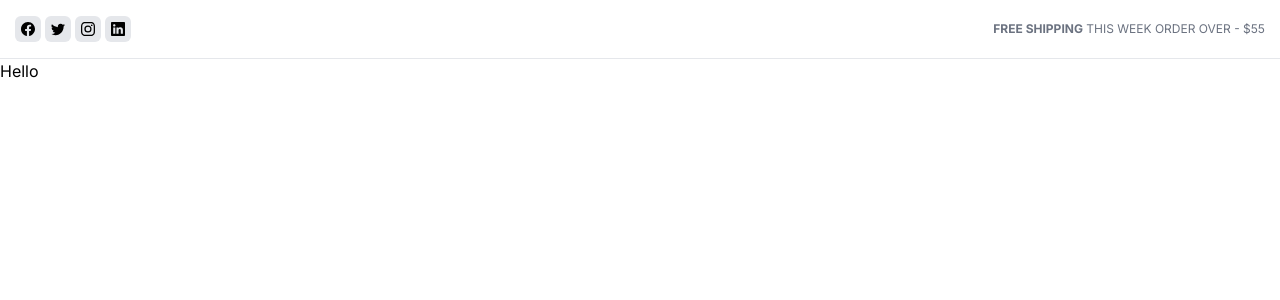
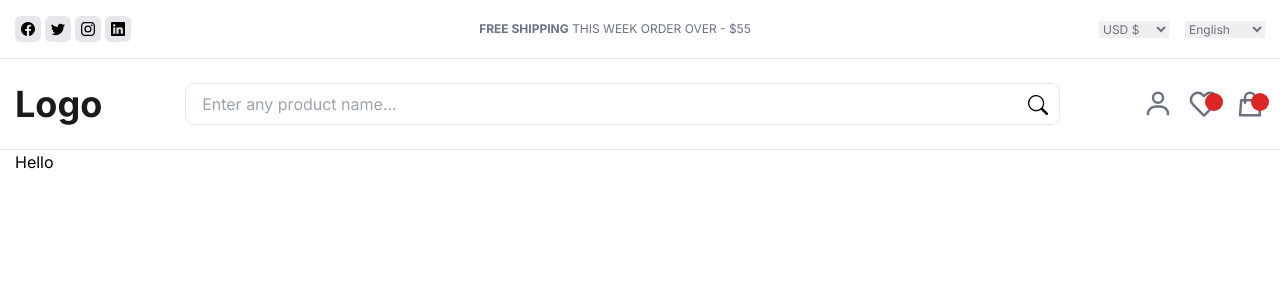
Before and after one commit to tsopsericado/next-shopping, a Next.js app: page / in a window 1280 px wide. Shown: the top 300 px of the page. Built offline with nearby package versions, Linux system fonts and the light colour scheme.

Commit message:
some changes made

```diff
--- a/src/app/layout.tsx
+++ b/src/app/layout.tsx
@@ -2,6 +2,7 @@
 import type { Metadata } from "next";
 import { Inter } from "next/font/google";
 import HeaderTop from "../components/HeaderTop";
+import HeaderMain from "../components/HeaderMain";
 
 const inter = Inter({ subsets: ["latin"] });
 
@@ -19,6 +20,7 @@
     <html lang="en">
       <body className={inter.className}>
         <HeaderTop/>
+        <HeaderMain/>
         {children}
         </body>
     </html>
--- a/src/app/page.tsx
+++ b/src/app/page.tsx
@@ -1,6 +1,6 @@
 
 export default function Home() {
   return (
-    <main>Hello</main>
+    <main className="container">Hello</main>
   )
 }
--- /dev/null
+++ b/src/components/HeaderMain.tsx
@@ -0,0 +1,45 @@
+import React from "react";
+import { BsSearch } from "react-icons/bs";
+import { BiUser } from "react-icons/bi";
+import { FiHeart } from "react-icons/fi";
+import { HiOutlineShoppingBag } from "react-icons/hi";
+
+const HeaderMain = () => {
+  return (
+    <div className="border-b border-gray-200 py-6">
+      <div className="container sm:flex justify-between items-center">
+        <div className="font-bold text-4xl text-center pb-4 sm:pb-0 text-blackish">
+          Logo
+        </div>
+
+        <div className="w-full sm:w-[300px] md:w-[70%] relative">
+          <input
+            className="border-gray-200 border p-2 px-4 rounded-lg w-full"
+            type="text"
+            placeholder="Enter any product name..."
+          />
+          <BsSearch
+            className="absolute right-0 top-0 mr-3 mt-3 to-gray-400"
+            size={20}
+          />
+        </div>
+
+        <div className="hidden lg:flex gap-4 text-gray-500 text-[30px]">
+          <BiUser />
+
+          <div className="relative">
+            <FiHeart />
+            <div className="bg-red-600 rounded-full absolute top-0 right-0 w-[18px] h-[18px] text-[12px] text-white grid place-items-center translate-x-1 translate-y-1"></div>
+          </div>
+
+          <div className="relative">
+            <HiOutlineShoppingBag />
+            <div className="bg-red-600 rounded-full absolute top-0 right-0 w-[18px] h-[18px] text-[12px] text-white grid place-items-center translate-x-1 translate-y-1"></div>
+          </div>
+        </div>
+      </div>
+    </div>
+  );
+};
+
+export default HeaderMain;
--- a/src/components/HeaderTop.tsx
+++ b/src/components/HeaderTop.tsx
@@ -1,29 +1,50 @@
 import React from "react";
-import { BsFacebook, BsInstagram, BsLinkedin, BsTwitter } from "react-icons/bs"
+import { BsFacebook, BsInstagram, BsLinkedin, BsTwitter } from "react-icons/bs";
 
 const HeaderTop = () => {
   return (
     <div className="border-b border-gray-200 hidden sm:block">
       <div className="container py-4">
         <div className="flex justify-between items-center">
-           <div className="hidden lg:flex gap-1">
+          <div className="hidden lg:flex gap-1">
             <div className="header_top__icon_wrapper">
-               <BsFacebook/>
+              <BsFacebook />
             </div>
             <div className="header_top__icon_wrapper">
-               <BsTwitter/>
+              <BsTwitter />
             </div>
             <div className="header_top__icon_wrapper">
-               <BsInstagram/>
+              <BsInstagram />
             </div>
             <div className="header_top__icon_wrapper">
-               <BsLinkedin/>
+              <BsLinkedin />
             </div>
-           </div>
+          </div>
 
-           <div className="text-gray-500 text-[12px]">
+          <div className="text-gray-500 text-[12px]">
             <b>FREE SHIPPING</b> THIS WEEK ORDER OVER - $55
-           </div>
+          </div>
+
+          <div className="flex gap-4">
+            <select
+              name="currency"
+              id="currency"
+              className="text-gray-500 text-[12px] w-[70px]"
+            >
+              <option value="USD $">USD $</option>
+              <option value="USD $">EUR E</option>
+              <option value="FRS $">FRS F</option>
+            </select>
+
+            <select
+              name="language"
+              id="language"
+              className="text-gray-500 text-[12px] w-[80px]"
+            >
+              <option value="English">English</option>
+              <option value="French">French</option>
+            </select>
+          </div>
         </div>
       </div>
     </div>
```
